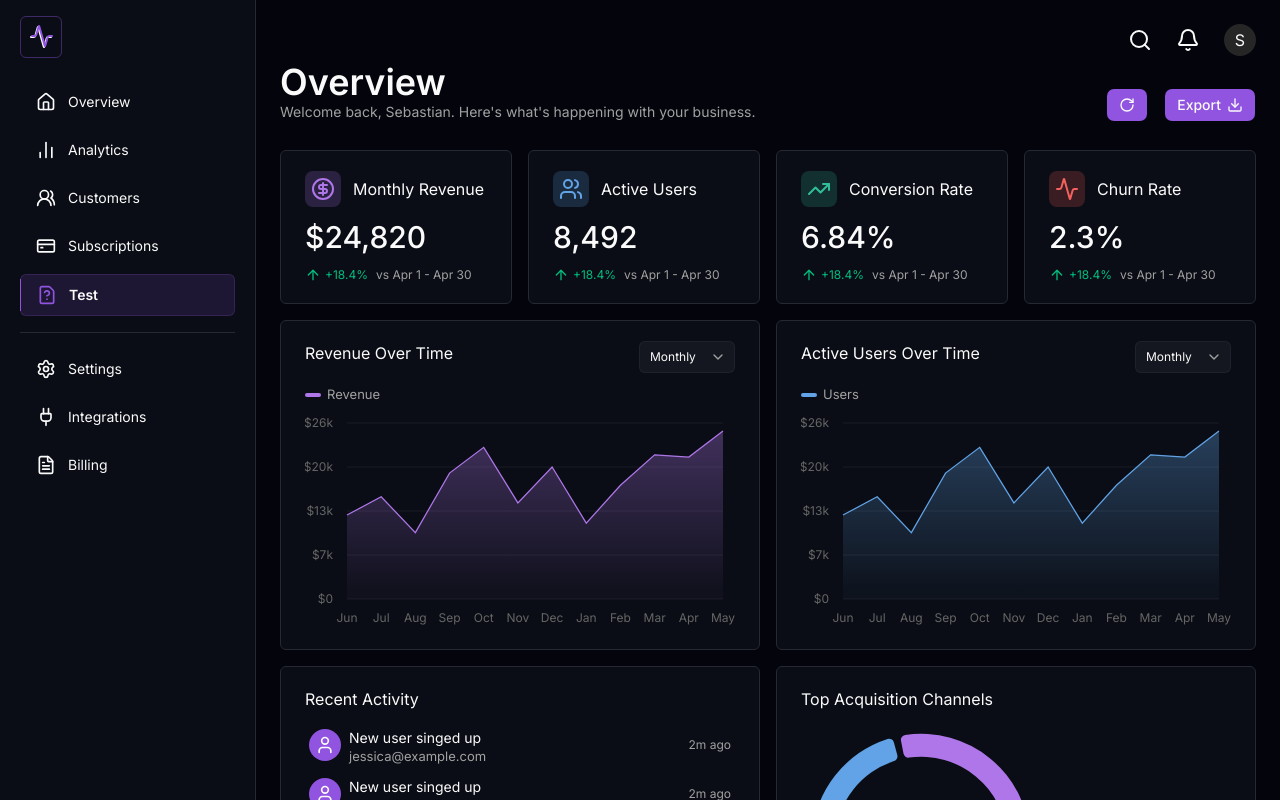
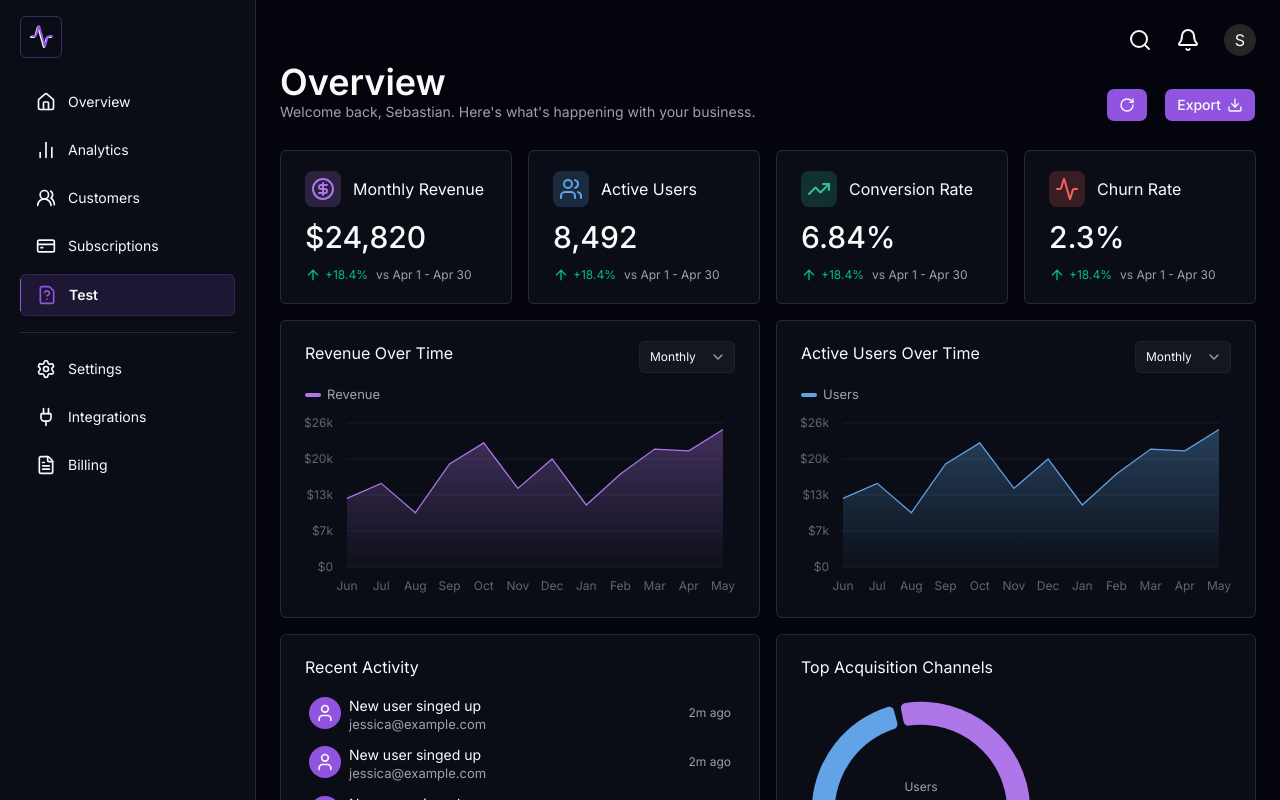
Before and after one commit to svsxn/metricly, a Next.js app: page / in a window 1280 px wide. Shown: the top 800 px of the page. Built offline with nearby package versions, Linux system fonts and the light colour scheme.

Commit message:
style: increase chart height

```diff
--- a/src/components/dashboard/charts/chart-area.tsx
+++ b/src/components/dashboard/charts/chart-area.tsx
@@ -50,7 +50,7 @@ export default function ChartArea({ color, seriesLabel }: Props) {
         <div className="h-1 w-4 shrink-0 rounded-full bg-(--chart-color)" />
         {seriesLabel}
       </div>
-      <ChartContainer config={chartConfig} className="max-h-56 w-full">
+      <ChartContainer config={chartConfig} className="max-h-48 w-full">
         <AreaChart
           accessibilityLayer
           data={chartData}
```
